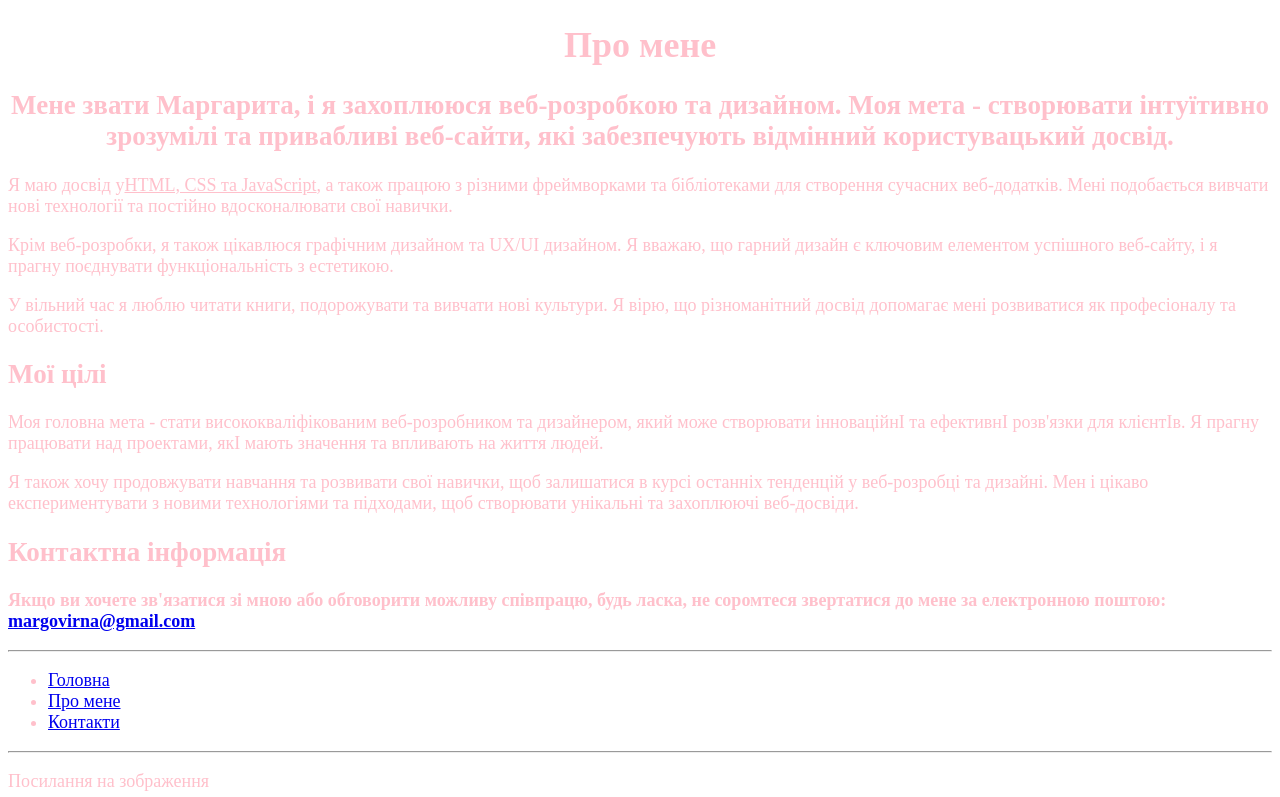
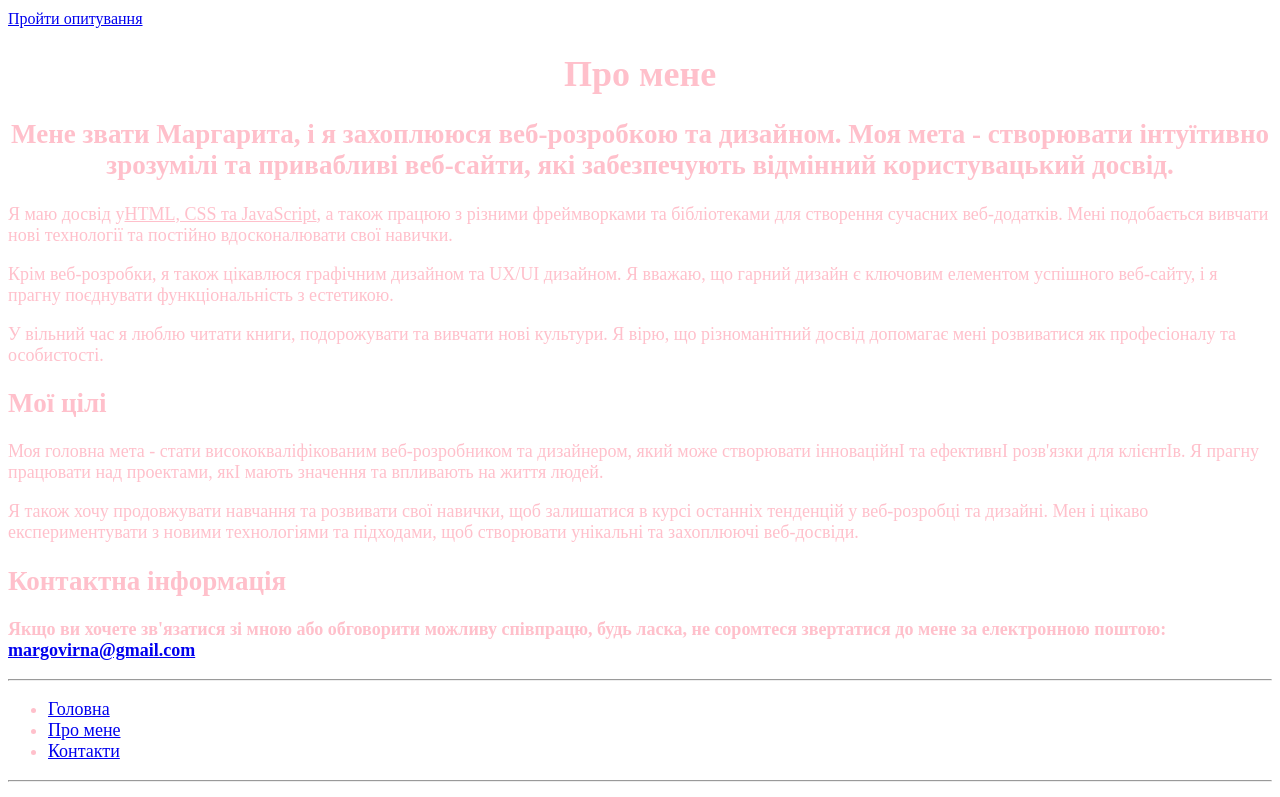
Before and after one commit to ritawygdfgsd/ritawygdfgsd.github.io, a plain HTML site: page index.html in a window 1280 px wide. Shown: the top 797 px of the page. Drawn offline with Linux system fonts and the light colour scheme.

Commit message:
Add survey link and update HTML structure
Added a survey link to the webpage and made minor formatting adjustments.

```diff
--- a/index.html
+++ b/index.html
@@ -6,6 +6,7 @@
     <title>About.Html</title>
 </head>
 <body>
+    <a href="https://forms.gle/ha51vH2cNr3mBpHh7">Пройти опитування</a>
     <bgcolor="#f5f0eb">
     <font color="pink" size="4" face="Monotype Corsiva">
     <center><h1>Про мене</h1>
```
